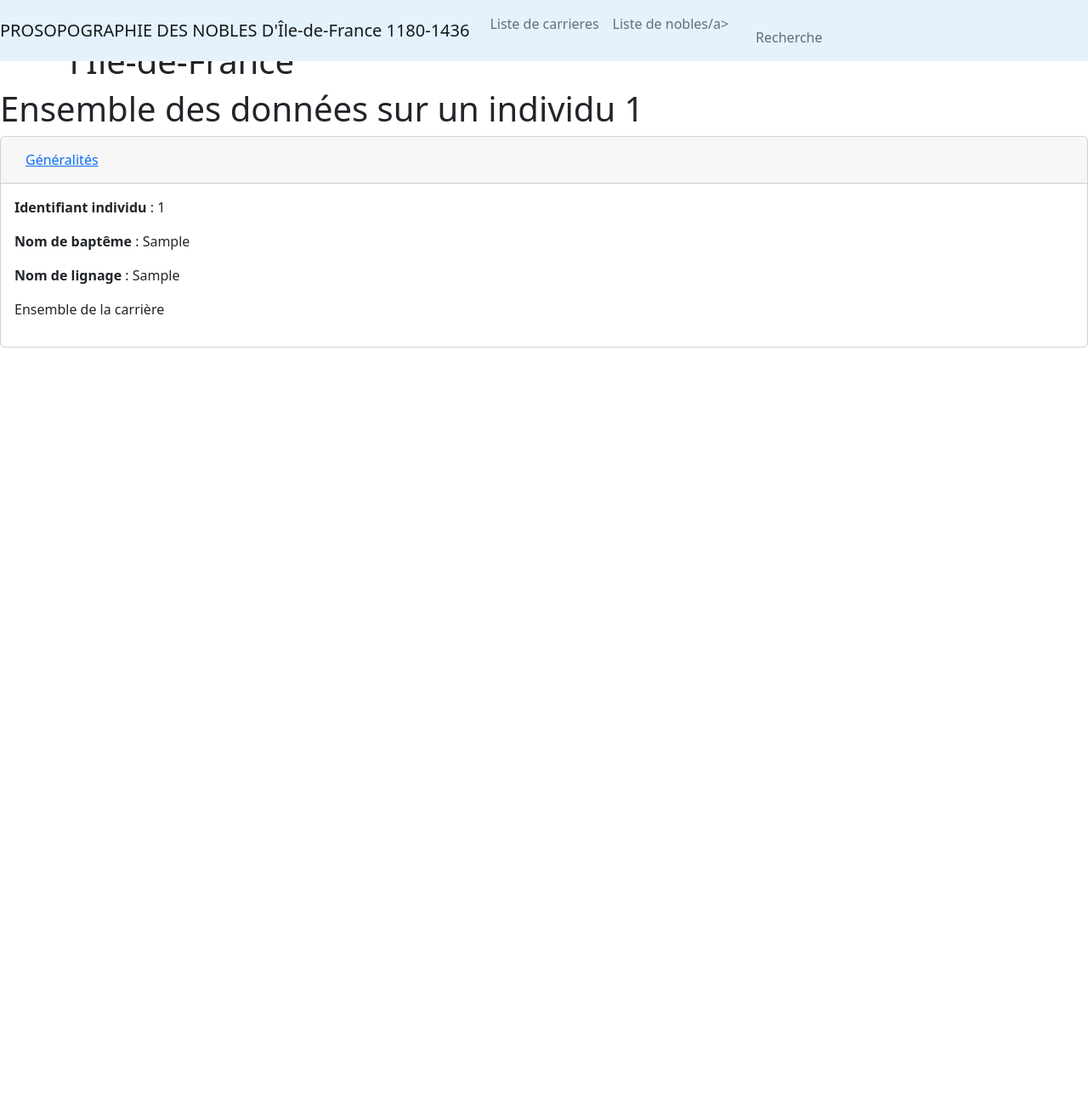
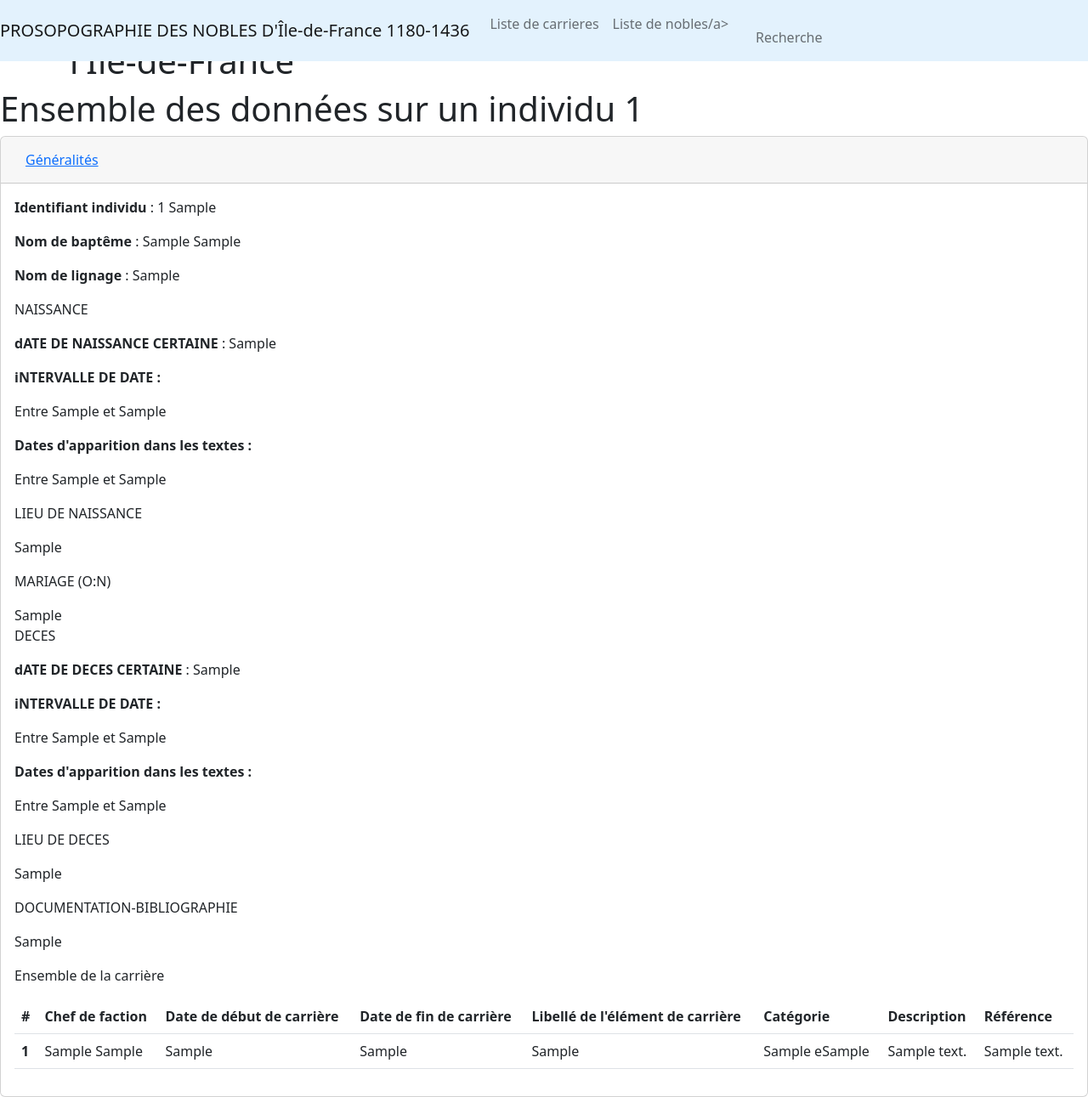
Before and after one commit to lanabias/PROJET-SITE-FLASK, a Flask app: page /individus/1 in a window 1280 px wide. Shown: the whole page at 85% size. Before the commit the page ends 409 px from the top, so only its background shows below. Run offline with Flask 3, Linux system fonts and the light colour scheme; tables that the repository leaves empty hold one stand-in row (values such as "Sample post"); parts of the project's set-up code (start-up, migrations or seed data) failed here and were passed over; some libraries are stand-ins or nearby versions.

Commit message:
mise au point page individuelle et dictionnaire des carrières

```diff
--- a/app/models/nobility.py
+++ b/app/models/nobility.py
@@ -63,7 +63,7 @@ class IndIndividus(db.Model):
     IND_dat_deces=db.Column(db.Text)
     IND_dat_deces_approx_1=db.Column(db.Text)
     IND_dat_deces_approx_2=db.Column(db.Text)
-    IND_dat_decs_desc=db.Column(db.Text)
+    IND_dat_deces=db.Column(db.Text)
     IND_dat_deb_apparition=db.Column(db.Text)
     IND_dat_fin_apparition=db.Column(db.Text)
     IND_inhumation=db.Column(db.Text)
@@ -79,7 +79,7 @@ class IndIndividus(db.Model):
         "CrrCarriere",
         foreign_keys='CrrCarriere.IND_id_1',
         primaryjoin="IndIndividus.IND_id == CrrCarriere.IND_id_1",
-        backref="ind_individus_sortante",
+        backref="relation_carriere_sortante",
         lazy="dynamic"
     )
 
@@ -87,7 +87,7 @@ class IndIndividus(db.Model):
         "CrrCarriere",
         foreign_keys='CrrCarriere.IND_id_2',
         primaryjoin="IndIndividus.IND_id == CrrCarriere.IND_id_2",
-        backref="ind_individus_entrante",
+        backref="relation_carriere_entrante",
         lazy="dynamic"
     )
 
--- a/app/routes/generales.py
+++ b/app/routes/generales.py
@@ -20,16 +20,60 @@ def all_individus():
     #Construction de la liste des individus de la base de données avec leurs attributs
       donnees.append({
         "identifindividu":individu_1.IND_id,
-        "nomIndividu": f"{individu_1.IND_prenom} {individu_1.IND_lignage}" if individu_1 else "Inconnu"
+        "nomindividu": f"{individu_1.IND_prenom} {individu_1.IND_lignage}" if individu_1 else "Inconnu"
       })
   return render_template("pages/individus.html", donnees=donnees, sous_titre="Tous les individus")
 
 
 @app.route("/individus/<int:id_individu>")
 def un_individu(id_individu):
-  results=IndIndividus.query.filter(IndIndividus.IND_id == id_individu)
+  '''individu_1=IndIndividus.query.filter(IndIndividus.IND_id == id_individu)'''
+  #Récupération de l'enregistrement des données sur l'identité de l'individu identifié par son identité
+  individu_1 = IndIndividus.query.get(id_individu)
 
-  return render_template("pages/un_individu.html",donnees=results,sous_titre=id_individu)
+  carrieres_sortantes=[]
+  relations_carrieres_sortantes=individu_1.relation_carriere_sortante.all()
+
+  print(type(relations_carrieres_sortantes))
+
+  for carriere in relations_carrieres_sortantes:
+    print(type(carriere))  # Vérifiez si c'est un objet ou un dictionnaire
+    #Récupération de l'enregistrement du chef de faction qui est à l'autre bout de la relation de carrière avec individu_1
+    individu_2 = IndIndividus.query.get(carriere.IND_id_2)
+
+    #Récupération de l'enregistrement du type de relation de carrière
+    type_relation = TypType6.query.get(carriere.TYP_type_6)
+
+    #Récupération de la référence de la relation
+    reference=RefDocuments.query.get(carriere.REF_id)
+
+    # Construction des données
+    if reference is not None:
+      carrieres_sortantes.append({
+        "nomIndividu_2": f"{individu_2.IND_prenom} {individu_2.IND_lignage}" if individu_2 else "Inconnu",
+        "Element_de_carriere": carriere.CRR_desc,
+        "Référence_carriere": reference.REF_desc,
+        "Type_carriere_groupe":f"{type_relation.TYP_groupes} e{type_relation.TYP_sous_groupes}",
+        "Type_carriere_libelle":type_relation.TYP_lib,
+        "Date_debut": carriere.CRR_dat_deb,
+        "Date_fin": carriere.CRR_dat_fin,
+        "Description": carriere.CRR_lib
+      })
+    else:
+      # Gérer le cas où la référence est manquante
+      carrieres_sortantes.append({
+        "nomIndividu_2": f"{individu_2.IND_prenom} {individu_2.IND_lignage}" if individu_2 else "Inconnu",
+        "Date_debut": carriere.CRR_dat_deb,
+        "Date_fin": carriere.CRR_dat_fin,
+        "Element_de_carriere": carriere.CRR_desc,
+        "Référence_carriere": "Référence manquante",
+        "Type_carriere_groupe":f"{type_relation.TYP_groupes} {type_relation.TYP_sous_groupes}",
+        "Type_carriere_libelle":type_relation.TYP_lib,
+        "Description": carriere.CRR_lib
+      })
+    carrieres_sortantes_triees = sorted(carrieres_sortantes, key=lambda x: x['Date_debut'])
+
+  return render_template("pages/un_individu.html",donnee=individu_1,carrieres=carrieres_sortantes_triees,sous_titre=id_individu)
 
 
 
@@ -54,6 +98,8 @@ def all_carrieres():
       donnees.append({
         "nomIndividu_1": f"{individu_1.IND_prenom} {individu_1.IND_lignage}" if individu_1 else "Inconnu",
         "nomIndividu_2": f"{individu_2.IND_prenom} {individu_2.IND_lignage}" if individu_2 else "Inconnu",
+        "Date_debut": carriere.CRR_dat_deb,
+        "Date_fin": carriere.CRR_dat_fin,
         "Element_de_carriere": carriere.CRR_desc,
         "Référence_carriere": reference.REF_desc,
         "Type_carriere_groupe":f"{type_relation.TYP_groupes} e{type_relation.TYP_sous_groupes}",
@@ -64,13 +110,16 @@ def all_carrieres():
       donnees.append({
         "nomIndividu_1": f"{individu_1.IND_prenom} {individu_1.IND_lignage}" if individu_1 else "Inconnu",
         "nomIndividu_2": f"{individu_2.IND_prenom} {individu_2.IND_lignage}" if individu_2 else "Inconnu",
+        "Date_debut": carriere.CRR_dat_deb,
+        "Date_fin": carriere.CRR_dat_fin,
         "Element_de_carriere": carriere.CRR_desc,
         "Référence_carriere": "Référence manquante",
         "Type_carriere_groupe":f"{type_relation.TYP_groupes} {type_relation.TYP_sous_groupes}",
         "Type_carriere_libelle":type_relation.TYP_lib
       })
+  donnees_triees = sorted(donnees, key=lambda x: x['Type_carriere_libelle'])
 
-  return render_template("pages/toutes_carrieres.html", donnees=donnees, sous_titre="Toutes les carrieres")
+  return render_template("pages/toutes_carrieres.html", donnees=donnees_triees, sous_titre="Toutes les carrieres")
 
 @app.route("/recherche", methods=['GET', 'POST'])
 def recherche():
--- a/app/templates/pages/individus.html
+++ b/app/templates/pages/individus.html
@@ -15,14 +15,13 @@
                     <th scope="col">?</th>
                     <th scope="col">?</th>
                     <th scope="col"></th>
-                    <th scope="col">Libellé de carrière</th>
                 </tr>
             </thead>
             <tbody>
                 {%for individu in donnees%}
                 <tr>
                     <th scope="row">{{loop.index}}</th>
-                    <td><a href="{{url_for('un_individu',id_individu=individu.identifindividu)}}">{{individu.nomIndividu}}</a></td>
+                    <td><a href="{{url_for('un_individu',id_individu=individu.identifindividu)}}">{{individu.nomindividu}}</a></td>
                 </tr>
                 {%endfor%}
             </tbody>
--- a/app/templates/pages/toutes_carrieres.html
+++ b/app/templates/pages/toutes_carrieres.html
@@ -10,24 +10,24 @@
             <thead>
                 <tr>
                     <th scope="col">#</th>
+                    <th scope="col">Libellé de carrière</th>
                     <th scope="col">Premier individu</th>
                     <th scope="col">Chef de faction</th>
                     <th scope="col">Elément de carrière</th>
                     <th scope="col">Référence</th>
                     <th scope="col">Catégorie de carrière</th>
-                    <th scope="col">Libellé de carrière</th>
                 </tr>
             </thead>
             <tbody>
                 {%for carriere in donnees%}
                 <tr>
                     <th scope="row">{{loop.index}}</th>
+                    <td>{{carriere.Type_carriere_libelle}}</td>
                     <td>{{carriere.nomIndividu_1}}</td>
                     <td>{{carriere.nomIndividu_2}}</td>
                     <td>{{carriere.Element_de_carriere}}</td>
                     <td>{{carriere.Référence_carriere}}</td>
                     <td>{{carriere.Type_carriere_groupe}}</td>
-                    <td>{{carriere.Type_carriere_libelle}}</td>
                 </tr>
                 {%endfor%}
             </tbody>
--- a/app/templates/pages/un_individu.html
+++ b/app/templates/pages/un_individu.html
@@ -27,12 +27,68 @@
             data-parent="#accordion">-->
         <div>
             <div class="card-body">
-                {%for individu in donnees%}
-                    <p><b>Identifiant individu</b> : {{individu.IND_id}}</p>
-                    <p><b>Nom de baptême</b> : {{individu.IND_prenom}}</p>
-                    <p><b>Nom de lignage</b> : {{individu.IND_lignage}}</p>
+
+                    <p><b>Identifiant individu</b> : {{donnee.IND_id}}  {{donnee.IND_sexe}}</p>
+                    <p><b>Nom de baptême</b> : {{donnee.IND_prenom}} {{donnee.NUM_lignage}}</p>
+                    <p><b>Nom de lignage</b> : {{donnee.IND_lignage}} </p>
+                    <p>NAISSANCE</p>
+                    <p><b>dATE DE NAISSANCE CERTAINE</b> : {{donnee.IND_dat_naissance}} </p>
+                    <p><b>iNTERVALLE DE DATE :</b></p>
+                    <p>Entre {{donnee.IND_dat_naiss_approx_1}} et {{donnee.IND_dat_naiss_approx_2}} </p>
+                    <p><b>Dates d'apparition dans les textes :</b></p>
+                    <p>Entre {{donnee.IND_dat_deb_apparition}} et {{donnee.IND_dat_fin_apparition}} </p>
+
+                    <p>LIEU DE NAISSANCE</p>
+                    <p>{{donnee.IND_naiss_lieu}}</p>
+
+                    <p>MARIAGE (O:N)</p>
+                    {{donnee.IND_mariage}}
+
+                    <p>DECES</p>
+                    <p><b>dATE DE DECES CERTAINE</b> : {{donnee.IND_dat_deces}} </p>
+                    <p><b>iNTERVALLE DE DATE :</b></p>
+                    <p>Entre {{donnee.IND_dat_deces_approx_1}} et {{donnee.IND_dat_deces_approx_2}} </p>
+                    <p><b>Dates d'apparition dans les textes :</b></p>
+                    <p>Entre {{donnee.IND_dat_deb_apparition}} et {{donnee.IND_dat_fin_apparition}} </p>
+
+                    <p>LIEU DE DECES</p>
+                    <p>{{donnee.IND_naiss_lieu}}</p>
+
+                    <p>DOCUMENTATION-BIBLIOGRAPHIE</p>
+                    <p>{{donnee.IND_deces}}</p>
+
                     <p>Ensemble de la carrière</p>
-                {%endfor%}
+
+                    {%if carrieres%}
+                    <table class="table">
+                        <thead>
+                            <tr>
+                                <th scope="col">#</th>
+                                <th scope="col">Chef de faction</th>
+                                <th scope="col">Date de début de carrière</th>
+                                <th scope="col">Date de fin de carrière</th>
+                                <th scope="col">Libellé de l'élément de carrière</th>
+                                <th scope="col">Catégorie</th>
+                                <th scope="col">Description</th>
+                                <th scope="col">Référence</th>
+                            </tr>
+                        </thead>
+                        <tbody>
+                            {%for carriere in carrieres%}
+                            <tr>
+                                <th scope="row">{{loop.index}}</th>
+                                <td>{{carriere.nomIndividu_2}}</td>
+                                <td>{{carriere.Date_debut}}</td>
+                                <td>{{carriere.Date_fin}}</td>
+                                <td>{{carriere.Type_carriere_libelle}}</td>
+                                <td>{{carriere.Type_carriere_groupe}}</td>
+                                <td>{{carriere.Element_de_carriere}}</td>
+                                <td>{{carriere.Référence_carriere}}</td>
+                            </tr>
+                            {%endfor%}
+                        </tbody>
+                    </table>
+                    {%endif%}
             </div>
         </div>
     </div>
```
